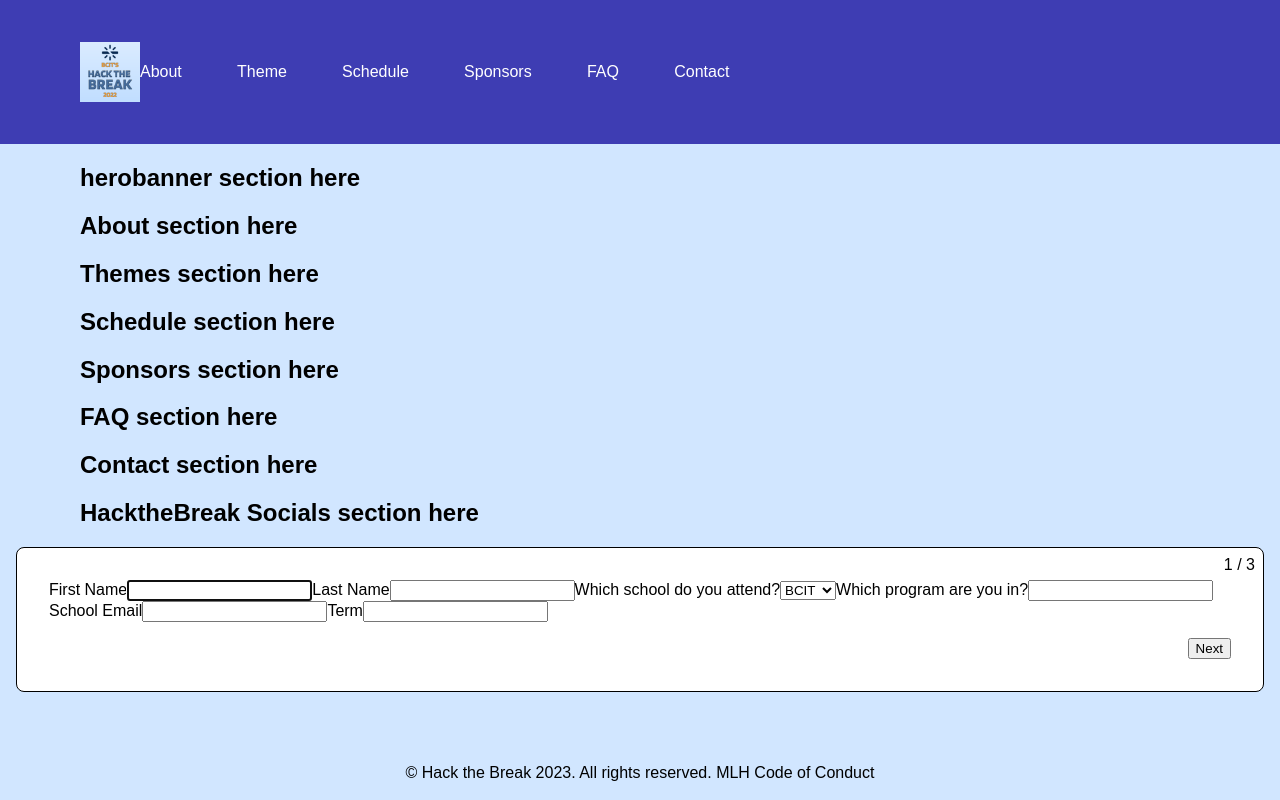
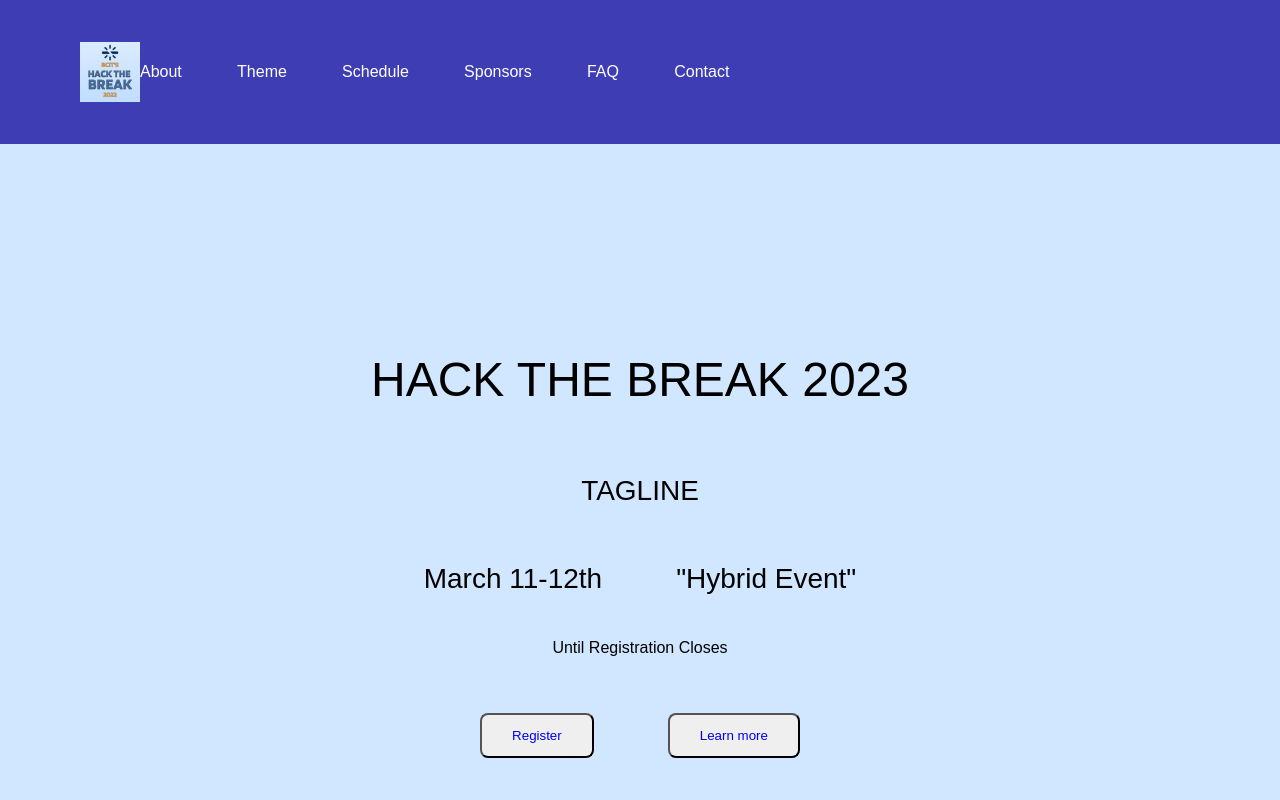
Before and after one commit to jmc37/HackTheBreak, a React (Vite) app: page / in a window 1280 px wide. Shown: the top 800 px of the page. Built offline with nearby package versions, Linux system fonts and the light colour scheme.

Commit message:
Outline Hero/Banner section

```diff
--- a/src/sections/HeroBanner.tsx
+++ b/src/sections/HeroBanner.tsx
@@ -1,10 +1,24 @@
-import React from 'react';
+import React from "react";
+import styles from "../styles/HeroBanner.module.css";
 
 function HeroBanner() {
 
     return(
-        <section>
-            <h2>herobanner section here</h2>
+        <section className={styles.banner}>
+            <h1>Hack the Break 2023</h1>
+            <p className={styles.tagline}>tagline</p>
+            <div className={styles.eventDetails}>
+                <p>March 11-12th</p>
+                <p>"Hybrid Event"</p>
+            </div>
+            <div className={styles.countdown}>
+                {/* countdown here */}
+                <p>Until Registration Closes</p>
+            </div>
+            <div className={styles.bannerBtns}>
+                <button><a href="#" title="Link to Register">Register</a></button>
+                <button><a href="#" title="Link to Learn more">Learn more</a></button>
+            </div>
         </section>
     );
 }
--- /dev/null
+++ b/src/styles/HeroBanner.module.css
@@ -0,0 +1,35 @@
+.banner {
+    display: flex;
+    flex-direction: column;
+    align-items: center;
+    padding: 10.5rem 0 5rem;
+}
+
+h1 {
+    font-size: 3rem;
+    text-transform: uppercase;
+    font-weight: 400;
+}
+
+.tagline {
+    font-size: 1.75rem;
+    text-transform: uppercase;
+}
+
+.eventDetails {
+    display: flex;
+    gap: 4.625rem;
+    justify-content: space-around;
+    font-size: 1.75rem;
+}
+
+.bannerBtns {
+    display: flex;
+    gap: 4.625rem;
+    margin-top: 2.5rem;
+}
+
+.bannerBtns button {
+    padding: 0.8125rem 1.875rem;
+    border-radius: 0.5rem;
+}
```
